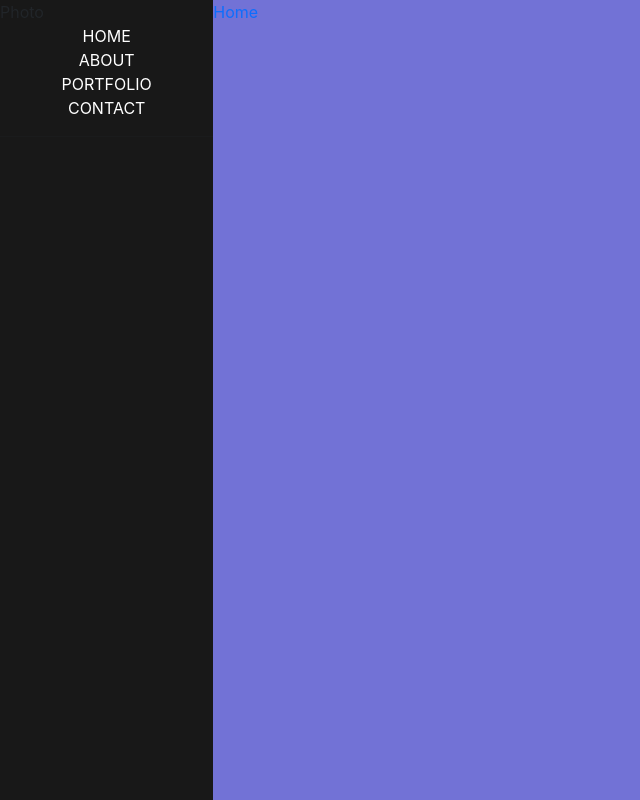
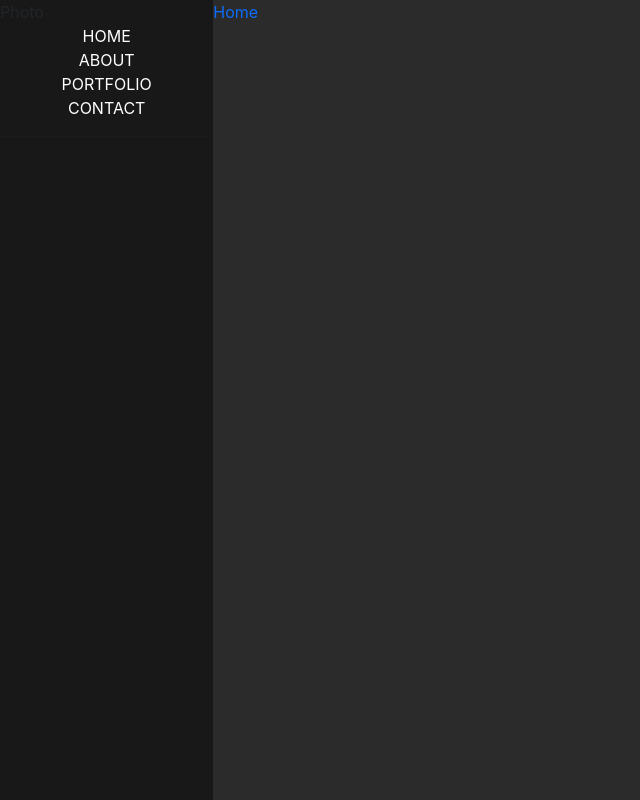
Before and after one commit to Dulatto/react-portfolio-website, a React (Create React App) app: page / in a window 1280 px wide. Shown: the whole page, without its empty margins (0-640 px from the left). Built offline with nearby package versions, Linux system fonts and the light colour scheme.

Commit message:
bg style

```diff
--- a/src/App.css
+++ b/src/App.css
@@ -11,20 +11,14 @@
   color: #fff;
   text-decoration: none;
 }
-.home-style {
-  background: #7272d6;
+.menu-style a:hover {
+  color: #06c5a9;
+}
+
+.home-style,
+.about-style,
+.portfolio-style,
+.contact-style {
+  background: #2b2b2b;
   height: 100vh;
 }
-.about-style {
-  background: #8787ff;
-  height: 100vh;
-}
-
-.portfolio-style {
-  background: #8080f2;
-  height: 100vh;
-}
-.contact-style {
-  background: #8080f2;
-  height: 100vh;
-}
```
